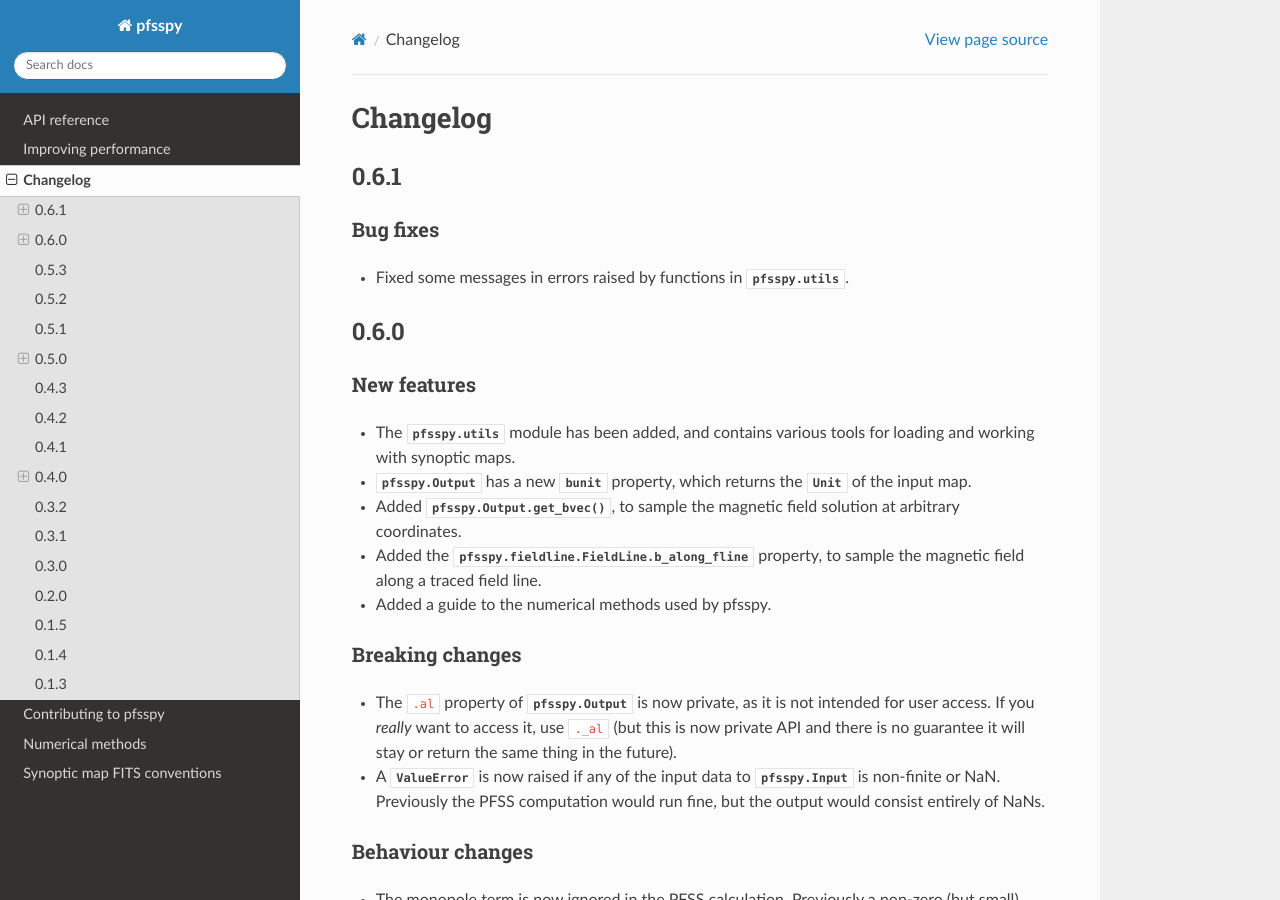
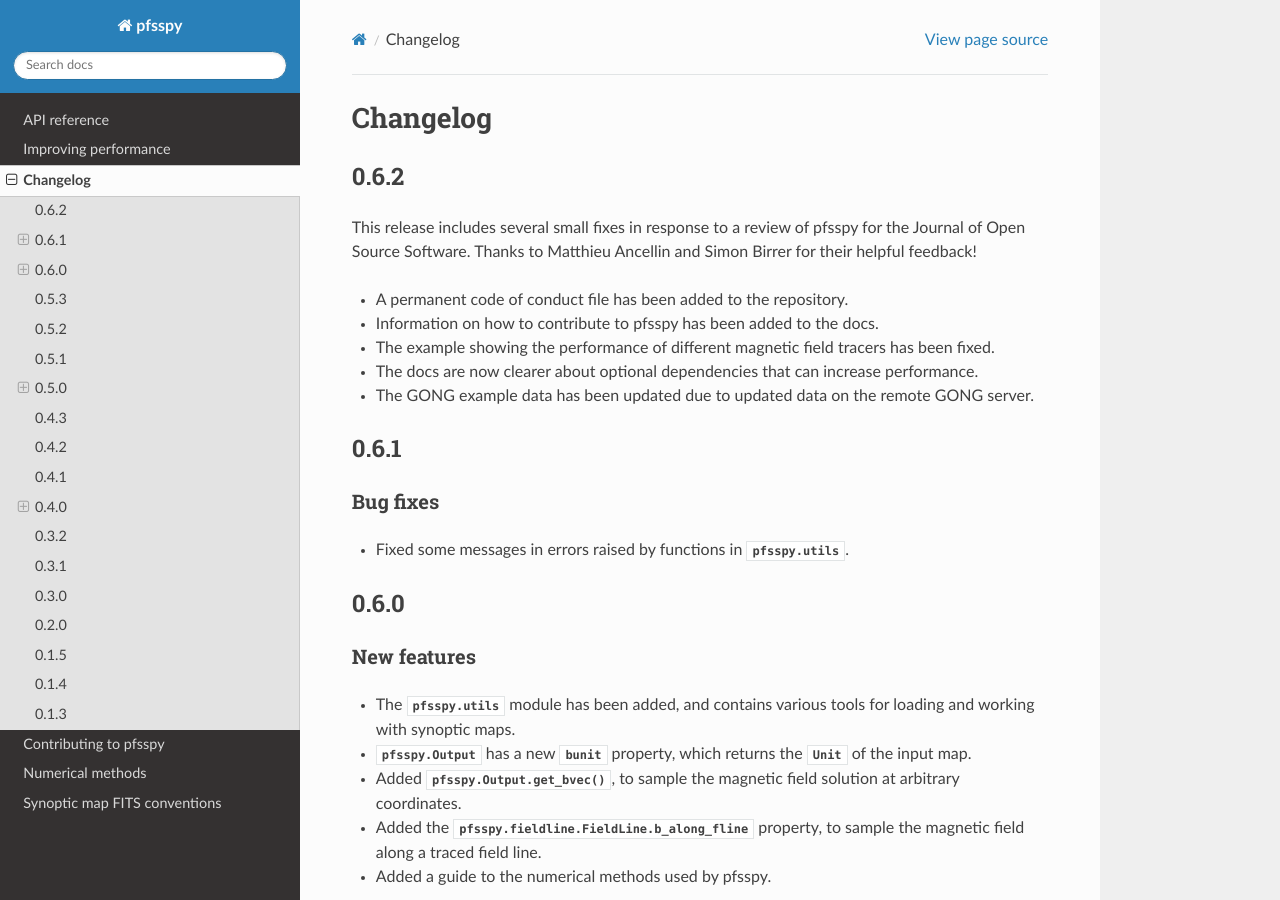
Before and after one commit to sunpy/sunkit-magex, a Sphinx documentation site: the page built from docs/changes.rst, in a window 1280 px wide and 900 px high. Built offline with Sphinx 7.4.7 and the Read the Docs theme 2.0.0, drawn with Linux system fonts in a browser that asks for light colours; pages that are not in the unit, such as notebooks, are missing from menus; the version number could not be read and is left out.

Commit message:
Add changelog for 0.6.2

```diff
--- a/docs/changes.rst
+++ b/docs/changes.rst
@@ -2,6 +2,22 @@
 
 Changelog
 =========
+
+0.6.2
+-----
+
+This release includes several small fixes in response to a review of pfsspy
+for the Journal of Open Source Software. Thanks to Matthieu Ancellin and
+Simon Birrer for their helpful feedback!
+
+- A permanent code of conduct file has been added to the repository.
+- Information on how to contribute to pfsspy has been added to the docs.
+- The example showing the performance of different magnetic field tracers has
+  been fixed.
+- The docs are now clearer about optional dependencies that can increase
+  performance.
+- The GONG example data has been updated due to updated data on the remote
+  GONG server.
 
 0.6.1
 -----
```
